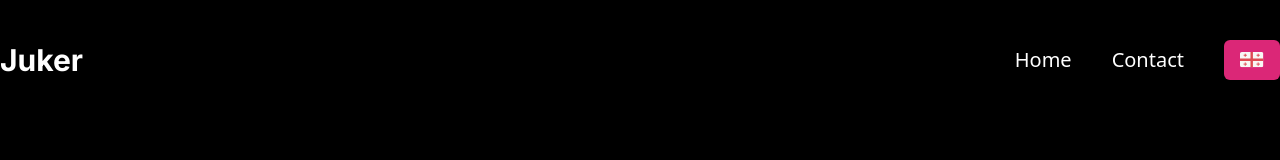
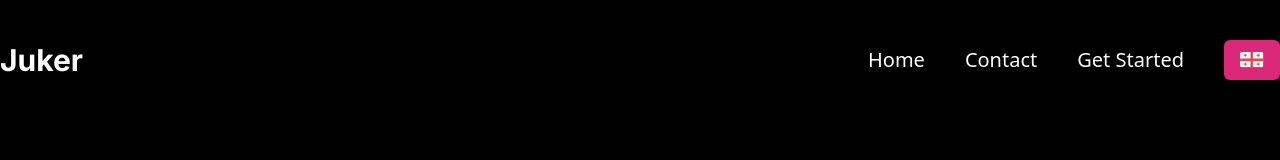
Before and after one commit to nsher888/JukerLanding, a React (Vite) app: page / in a window 1280 px wide. Shown: the top 160 px of the page. Built offline with nearby package versions, Linux system fonts and the light colour scheme.

Commit message:
Update Header.jsx

```diff
--- a/src/components/Header.jsx
+++ b/src/components/Header.jsx
@@ -23,6 +23,14 @@ const Header = () => {
 							{t("Contact")}
 						</Link>
 					</li>
+					<li>
+						<Link
+							className="hover:text-pink-700 duration-300"
+							to="/get-started">
+							{t("Get Started")}
+						</Link>
+					</li>
+
 					<LanguageSwitcher />
 				</ul>
 			</nav>
```
